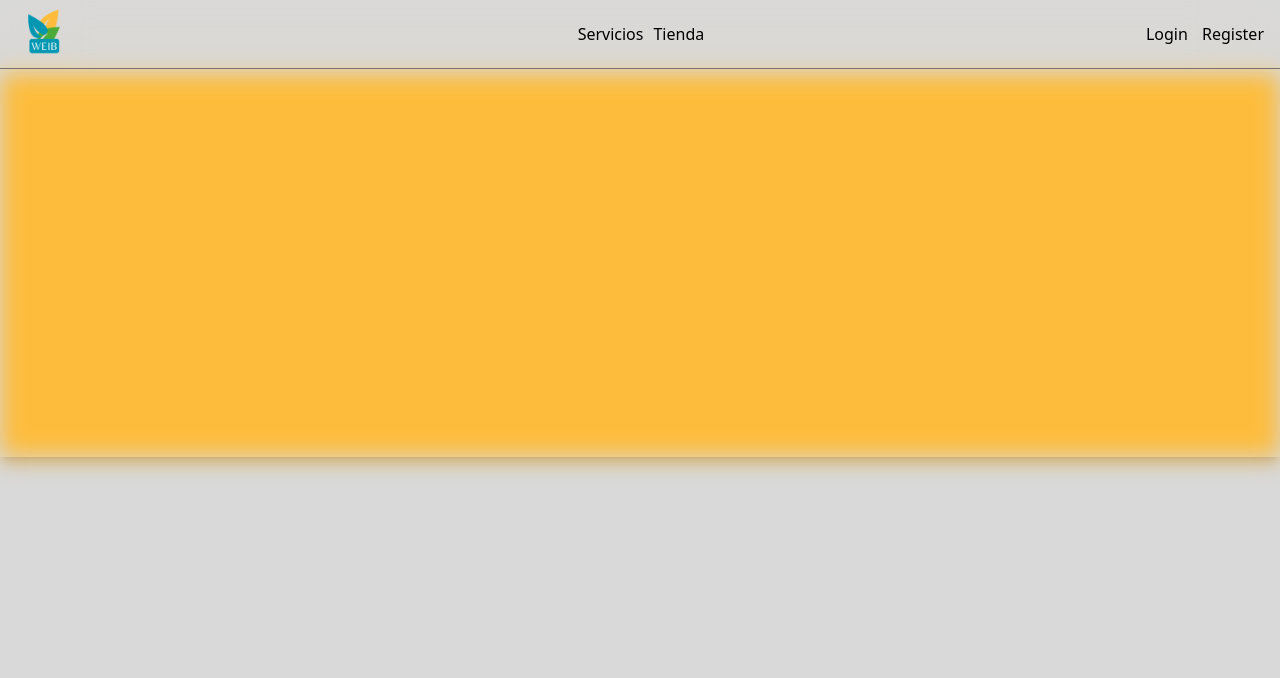
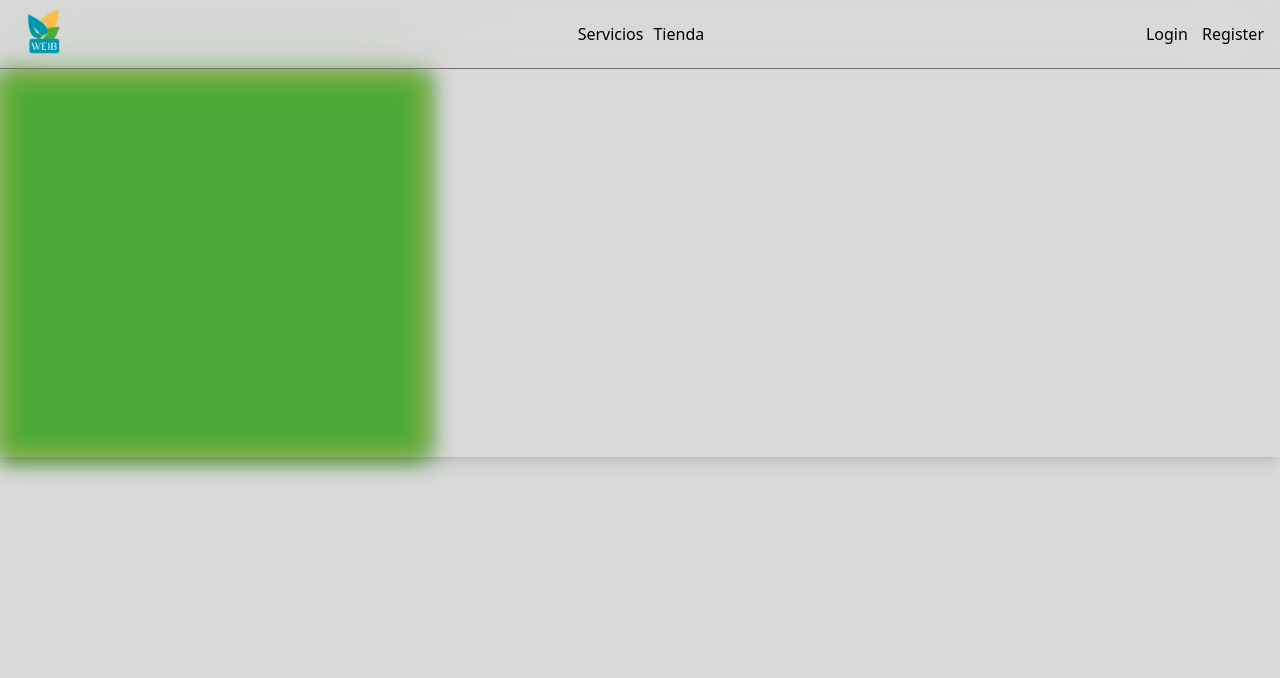
Before and after one commit to DeividVarg/Weib, a Django app: template main/templates/main.html in a window 1280 px wide. Shown: the top 678 px of the page. Run offline with Django 5.2, Linux system fonts and the light colour scheme; the template is opened without the code that fills it, so the values that code supplies are empty; some libraries are stand-ins or nearby versions.

Commit message:
other changes

```diff
--- a/main/templates/main.html
+++ b/main/templates/main.html
@@ -14,7 +14,9 @@
   <div class="min-h-screen">
     <!-- carrusel principal -->
     <section class="mb-10 relative mt-1 px-2">
-      <div class="absolute bg-[#fdbc3b] w-full h-full blur-md"></div>
+      <div class="absolute bg-[#0097b2] w-1/3 h-full blur-md"></div>
+      <div class="absolute bg-[#fdbc3b] w-1/3 h-full blur-md"></div>
+      <div class="absolute bg-[#4baa38] w-1/3 h-full blur-md"></div>
       <div class="w-full relative z-20">
         <div
           id="imageCarousel"
```
